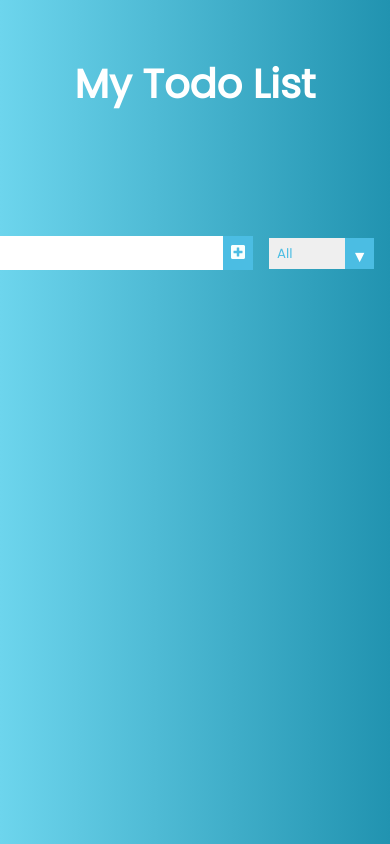
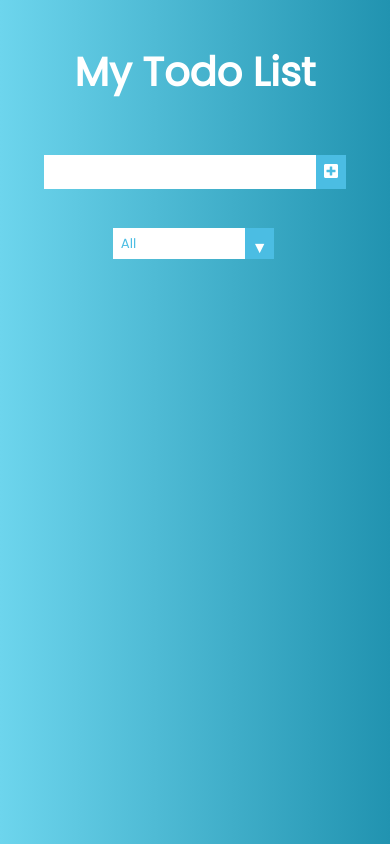
Before and after one commit to nishant26n/todo-react, a React (Create React App) app: page / in a window 390 px wide. Built offline with nearby package versions, Linux system fonts and the light colour scheme.

Commit message:
added responsiveness

```diff
--- a/src/App.css
+++ b/src/App.css
@@ -16,7 +16,7 @@ body {
     #2193b0
   ); /* W3C, IE 10+/ Edge, Firefox 16+, Chrome 26+, Opera 12+, Safari 7+ */
 
-  color: white;
+  color: #ffffff;
   font-family: "Poppins", sans-serif;
   min-height: 100vh;
 }
@@ -27,20 +27,23 @@ header {
 
 header,
 form {
-  min-height: 20vh;
-  display: flex;
+  min-height: 17vh;
+  display: grid;
   justify-content: center;
   align-items: center;
+}
+form input {
+  width: 17rem;
 }
 form input,
 form button {
   padding: 0.5rem;
   font-size: 1rem;
   border: none;
-  background: white;
+  background: #ffffff;
 }
 form button {
-  color: #f7fffe;
+  color: #ffffff;
   background: #4bbde3;
   cursor: pointer;
   transition: background 0.8s;
@@ -57,13 +60,13 @@ form button:active {
 }
 
 .todo-list {
-  min-width: 30%;
+  min-width: 40%;
   list-style: none;
 }
 
 .todo {
   margin: 0.5rem;
-  background: white;
+  background: #ffffff;
   font-size: 1rem;
   color: black;
   display: flex;
@@ -81,7 +84,7 @@ form button:active {
 .trash-btn,
 .complete-btn {
   background: #4bbde3;
-  color: white;
+  color: #ffffff;
   border: none;
   padding: 0.5rem;
   cursor: pointer;
@@ -129,16 +132,18 @@ select {
 }
 select {
   color: #4bbde3;
+  background: #ffffff;
   font-family: "Poppins", sans-serif;
   cursor: pointer;
-  width: 10.5rem;
+  width: 10rem;
+  margin-left: 3.3rem;
 }
 /* Arrow */
 .select::after {
   content: "\25BC";
   position: absolute;
   top: 0;
-  right: 0;
+  right: 3.5rem;
   padding: 0.4rem;
   background: #4bbde3;
   cursor: pointer;
--- a/src/components/Form.js
+++ b/src/components/Form.js
@@ -25,6 +25,7 @@ const Form = ({ inputText, setInputText, todos, setTodos, setStatus }) => {
 
   return (
     <form>
+      <div className="input-container">
         <input
           value={inputText}
           onChange={inputTextHandler}
@@ -38,6 +39,8 @@ const Form = ({ inputText, setInputText, todos, setTodos, setStatus }) => {
         >
           <i className="fas fa-plus-square"></i>
         </button>
+      </div>
+
       <div className="select">
         <select onChange={statusHandler} name="todos" className="filter-todo">
           <option value="all">All</option>
```
Lines whose indentation alone changed are shown as unchanged.
